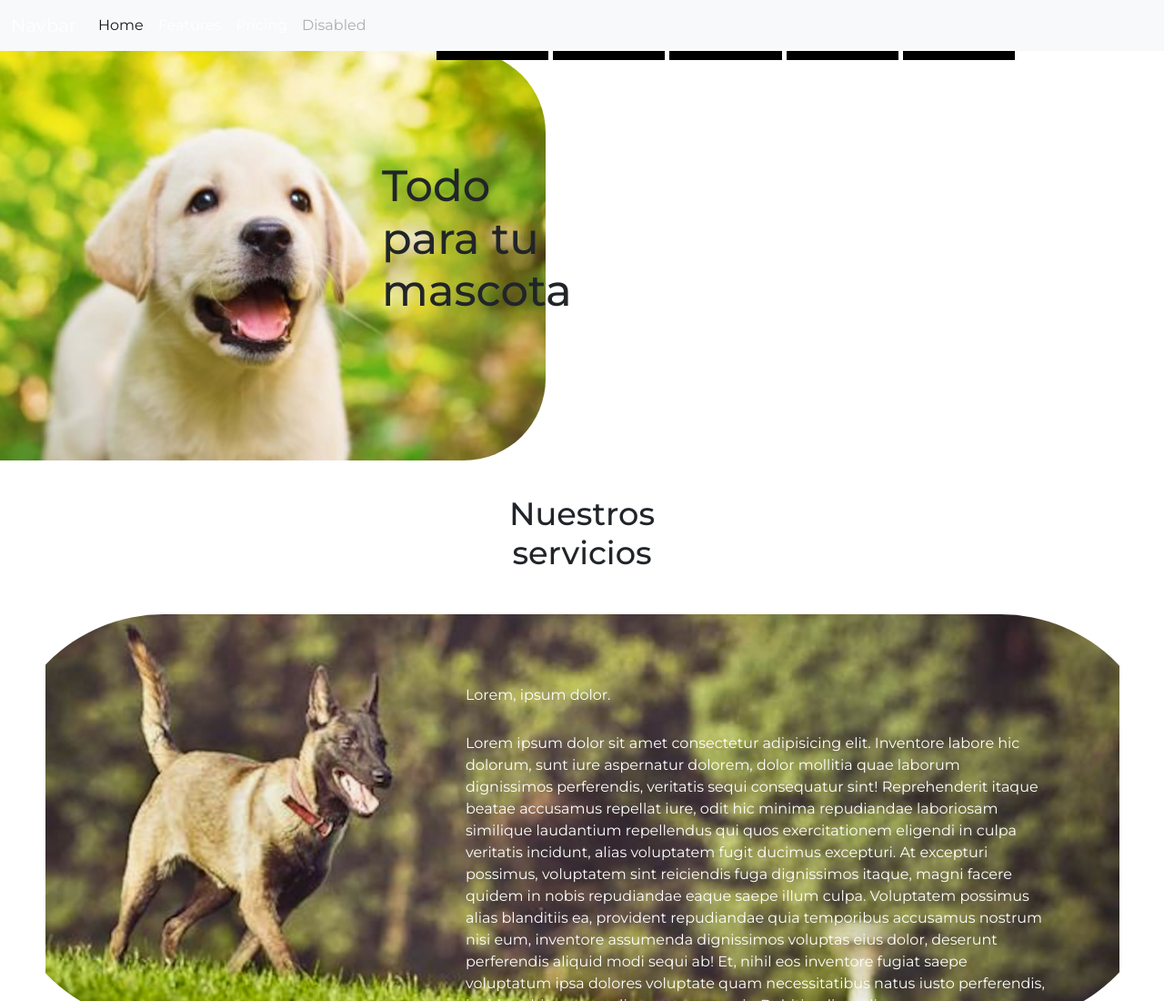
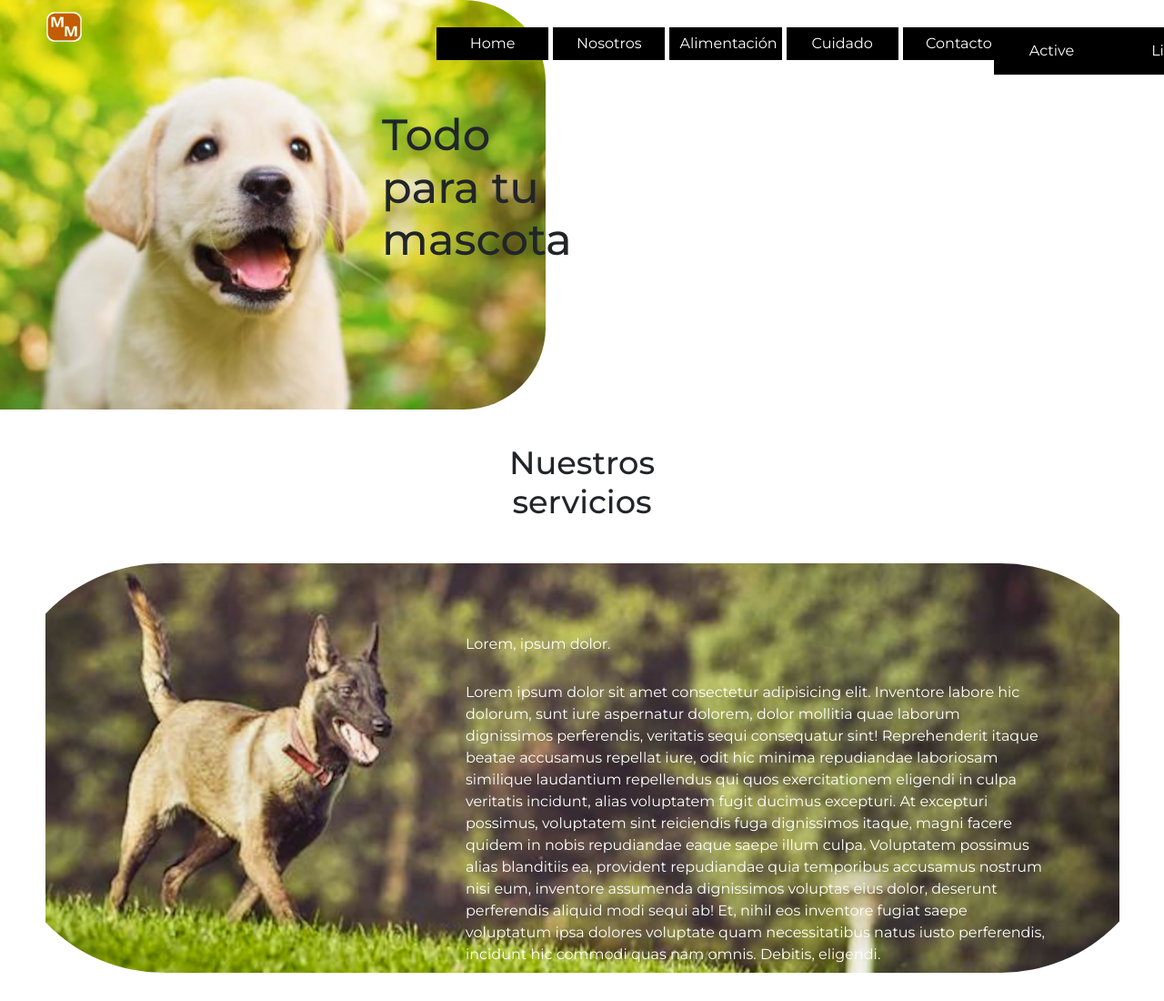
Before and after one commit to mmaappss2/first_repo, a website: page index.html in a window 1280 px wide. Shown: the top 1100 px of the page at 91% size. Drawn offline with nearby package versions, Linux system fonts and the light colour scheme.

Commit message:
cometario 12 13-oct

```diff
--- a/index.html
+++ b/index.html
@@ -45,26 +45,20 @@
                 </li>
             </ul>
         </nav>
-        <nav>
-            <nav class="navbar navbar-expand-lg bg-light">
-                <div class="container-fluid">
-                    <a class="navbar-brand" href="#">Navbar</a>
-                    <button class="navbar-toggler" type="button" data-bs-toggle="collapse"
-                        data-bs-target="#navbarNavAltMarkup" aria-controls="navbarNavAltMarkup" aria-expanded="false"
-                        aria-label="Toggle navigation">
-                        <span class="navbar-toggler-icon"></span>
-                    </button>
-                    <div class="collapse navbar-collapse" id="navbarNavAltMarkup">
-                        <div class="navbar-nav">
-                            <a class="nav-link active" aria-current="page" href="#">Home</a>
-                            <a class="nav-link" href="#">Features</a>
-                            <a class="nav-link" href="#">Pricing</a>
-                            <a class="nav-link disabled">Disabled</a>
-                        </div>
-                    </div>
-                </div>
-            </nav>
-        </nav>
+        <ul class="nav justify-content-end">
+            <li class="nav-item">
+                <a class="nav-link active" aria-current="page" href="#">Active</a>
+            </li>
+            <li class="nav-item">
+                <a class="nav-link" href="#">Link</a>
+            </li>
+            <li class="nav-item">
+                <a class="nav-link" href="#">Link</a>
+            </li>
+            <li class="nav-item">
+                <a class="nav-link disabled">Disabled</a>
+            </li>
+        </ul>
     </header>
     <!-- End header -->
     <!-- Start main -->
```
Also changed, not shown: nosotros.html (+14 -18 lines).
